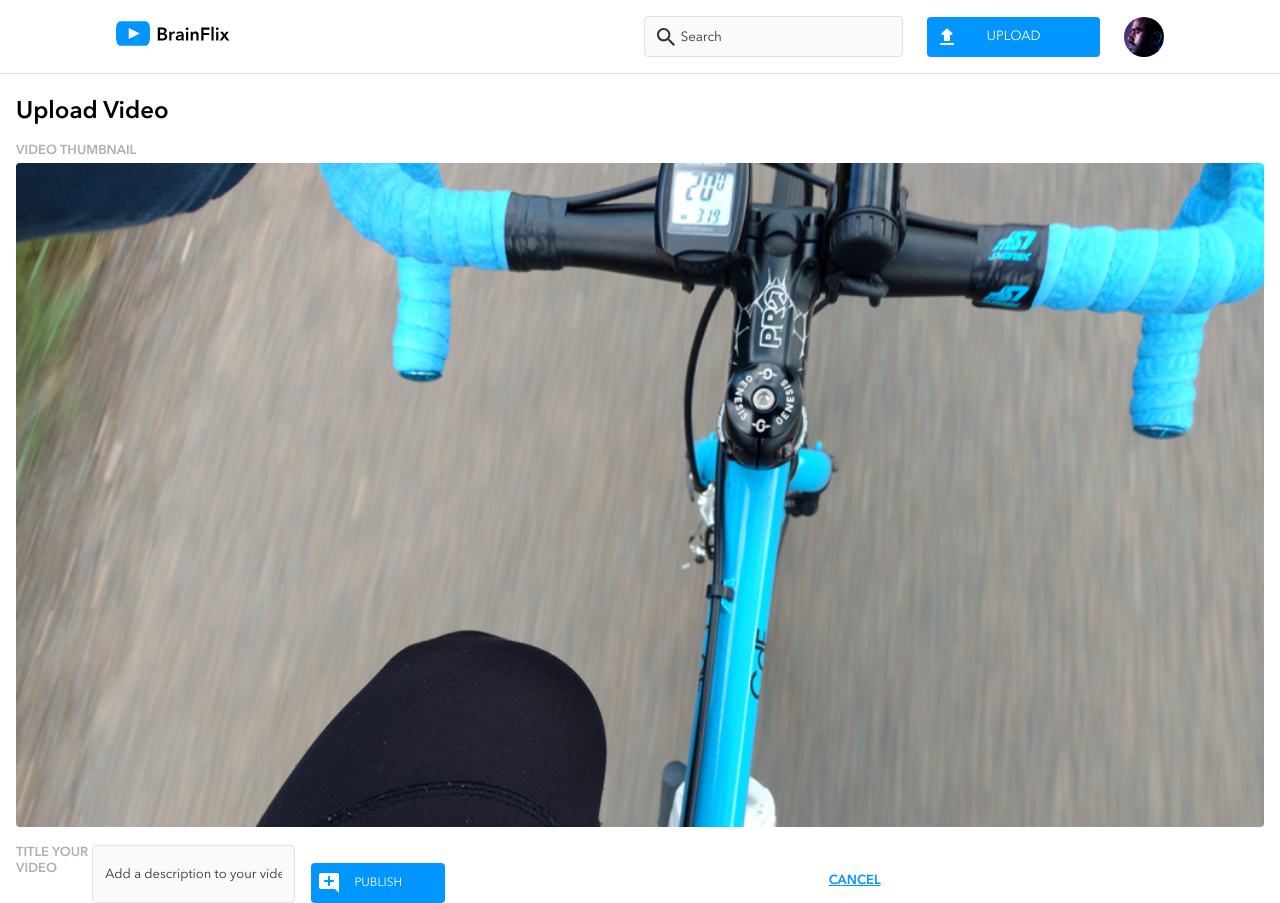
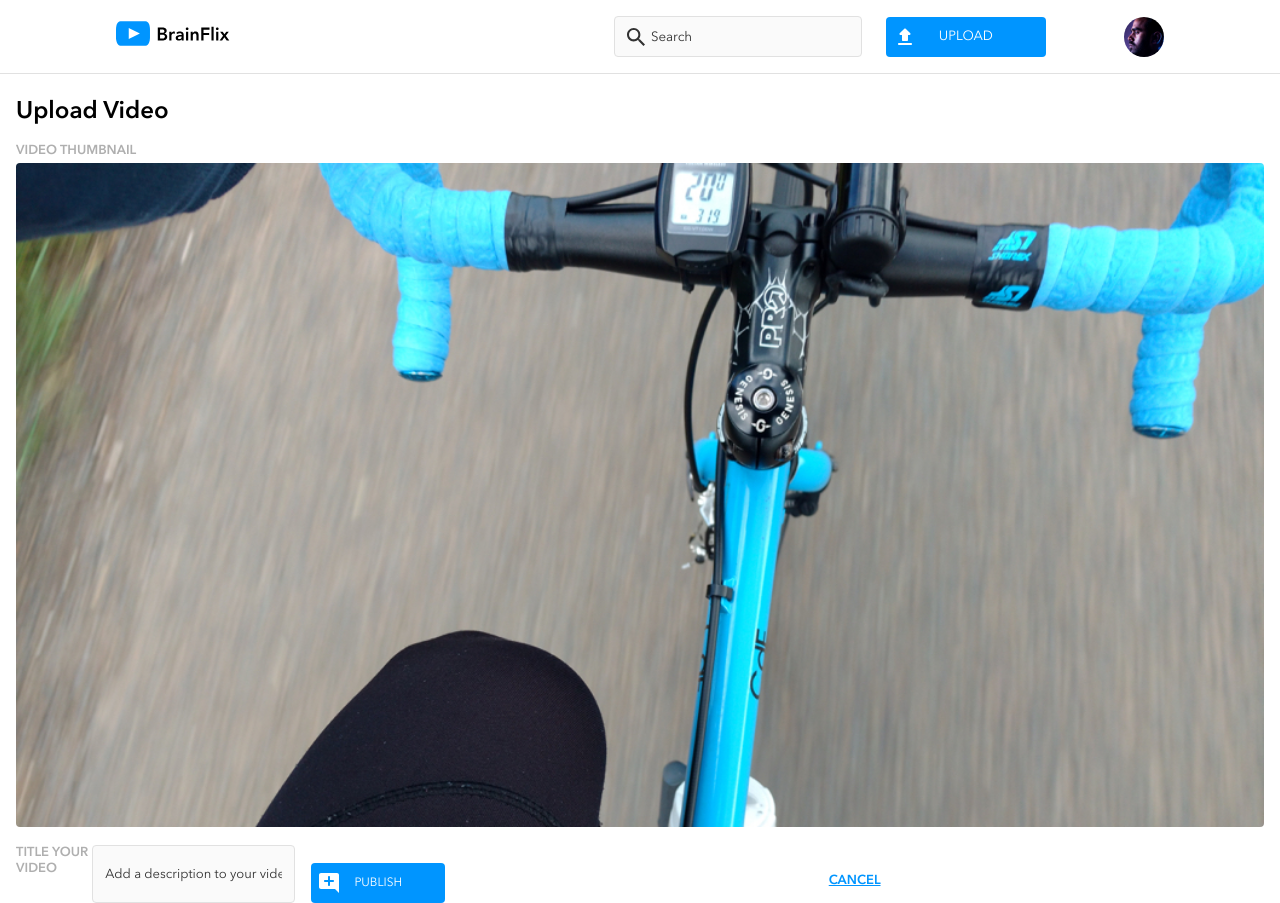
Before and after one commit to yakiv-k/BrainFlix, a React (Create React App) app: page /Upload in a window 1280 px wide. Built offline with nearby package versions, Linux system fonts and the light colour scheme.

Commit message:
saving changes from previous

```diff
--- a/src/components/Header/Header.js
+++ b/src/components/Header/Header.js
@@ -19,7 +19,9 @@ function Header() {
             src={Avatar}
           />
           </div>
+          <Link to="/Upload" className="search__link">
           <button className="search__button">UPLOAD</button>
+          </Link>
         </form>
         <img className="nav__avatar" src={Avatar} />
       </nav>
--- a/src/components/Header/Header.scss
+++ b/src/components/Header/Header.scss
@@ -50,6 +50,9 @@
   flex-direction: column;
   align-items: center;
   width: 100%;
+  &__link {
+    text-decoration: none;
+  }
   @include tablet {
     flex-direction: row;
   }
```
Also changed, not shown: src/pages/Homepage/Homepage.js (+0 -12 lines).
